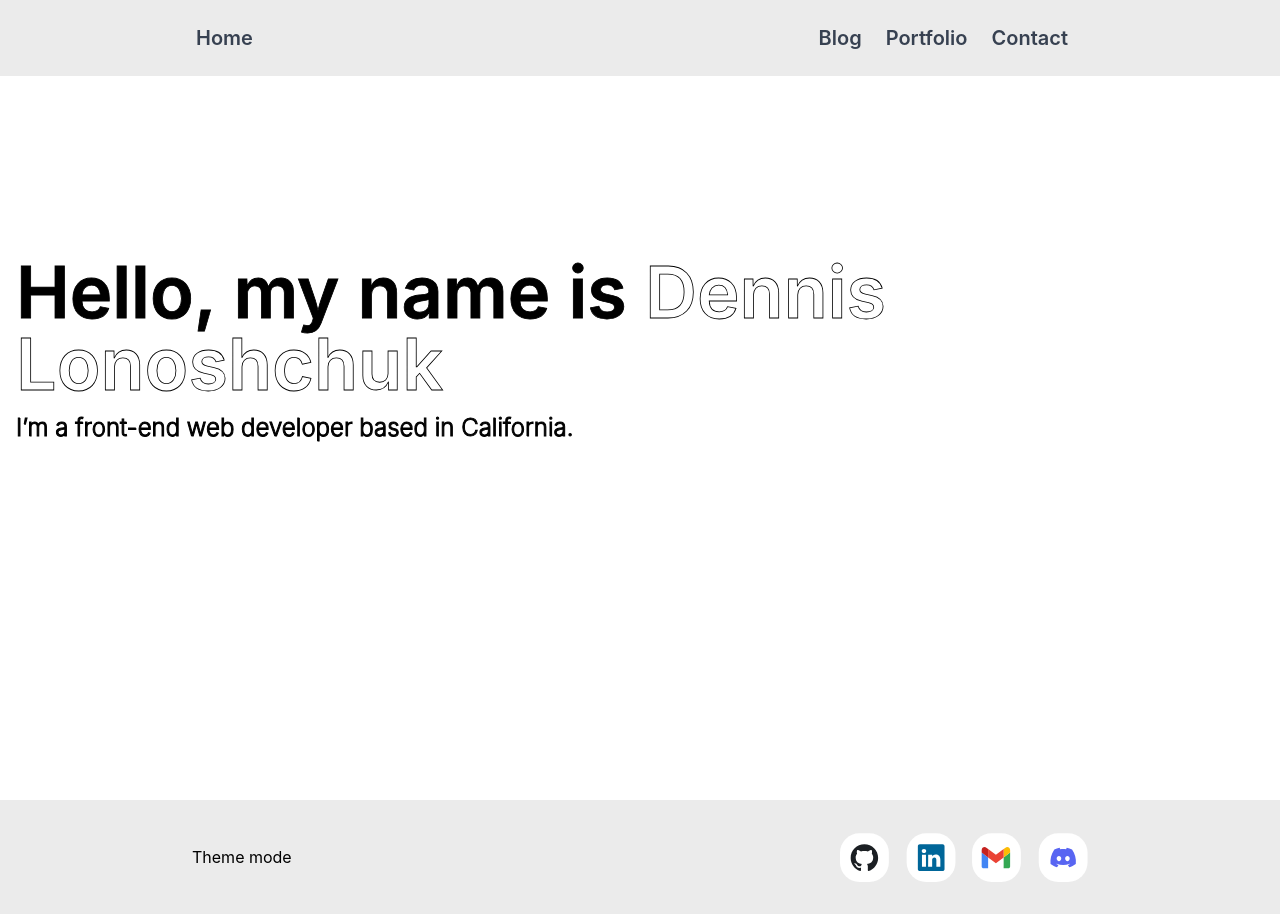
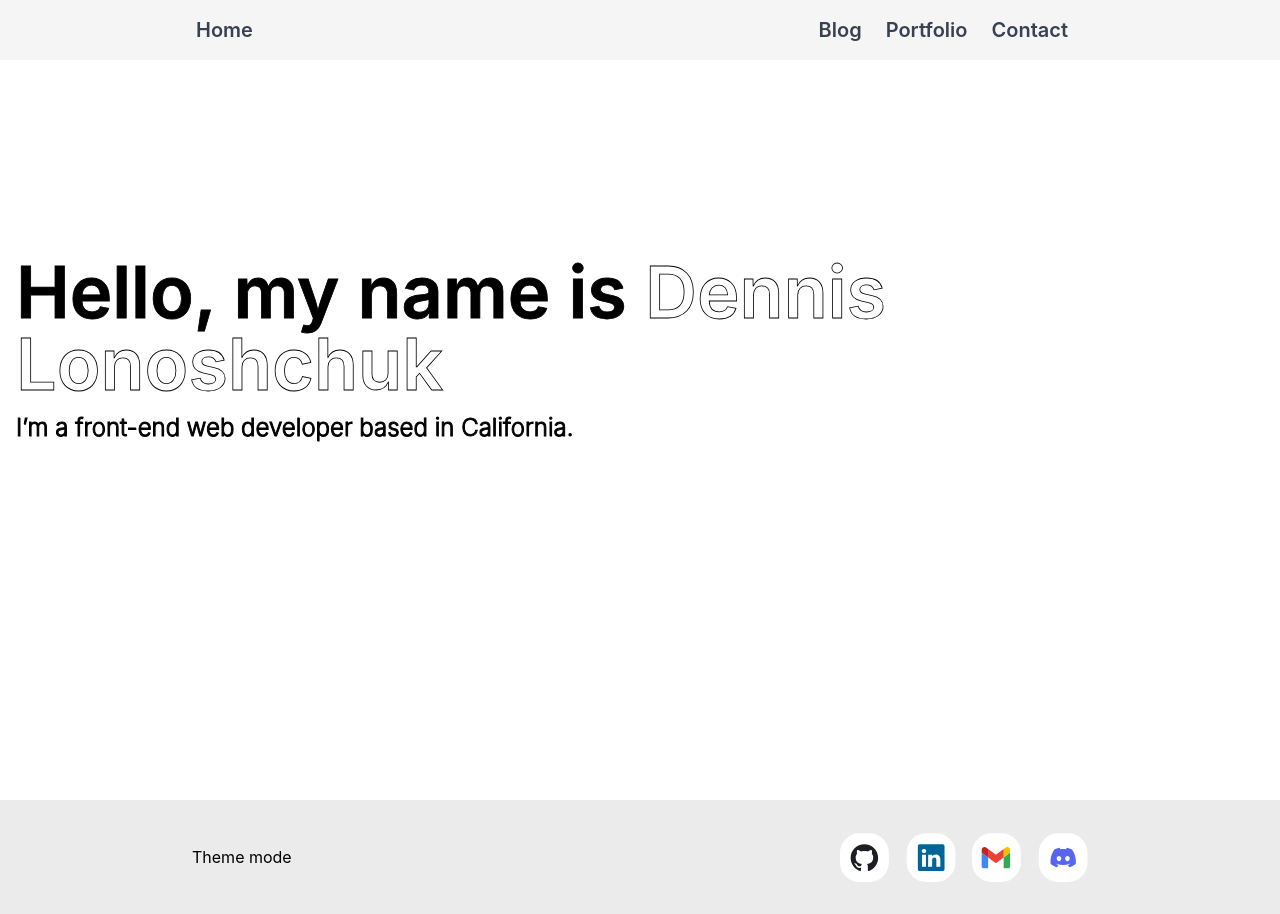
Before and after one commit to laycookie/Portfolio, a Next.js app: page / in a window 1280 px wide. Built offline with nearby package versions, Linux system fonts and the light colour scheme.

Commit message:
Navbar styling update

```diff
--- a/src/components/Navbar.tsx
+++ b/src/components/Navbar.tsx
@@ -36,14 +36,15 @@ export default function Navbar({ pageTitle, hideUntil = 35 }: Props) {
     <nav
       ref={navRef}
       className={`
-    text-xl font-semibold transition-all w-full fixed`}
+    text-xl font-semibold transition-all w-full fixed
+    backdrop-blur-sm`}
       style={{
         top: `${isNavHidden ? "-" + navRef?.current?.clientHeight : 0}px`,
       }}
     >
       <ul
-        className="flex justify-between py-6 bg-tertiary dark:bg-dark-tertiary
-        relative z-30
+        className=" bg-tertiary/50 dark:bg-dark-tertiary/50
+        relative flex justify-between py-4 z-30
         holder"
       >
         <li>
@@ -80,7 +81,7 @@ export default function Navbar({ pageTitle, hideUntil = 35 }: Props) {
 
       <ul
         ref={dropDownRef}
-        className={`bg-tertiary dark:bg-dark-tertiary
+        className={`bg-tertiary/50 dark:bg-dark-tertiary/50
         grid justify-center
         md:hidden
         space-y-6 pb-8
```
